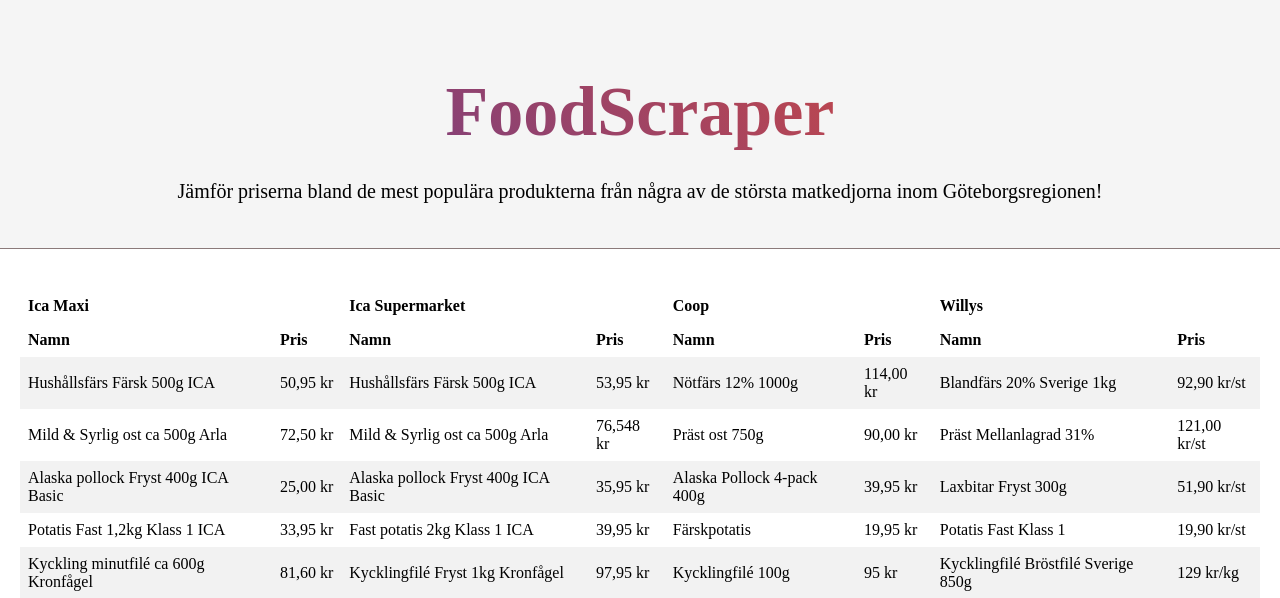
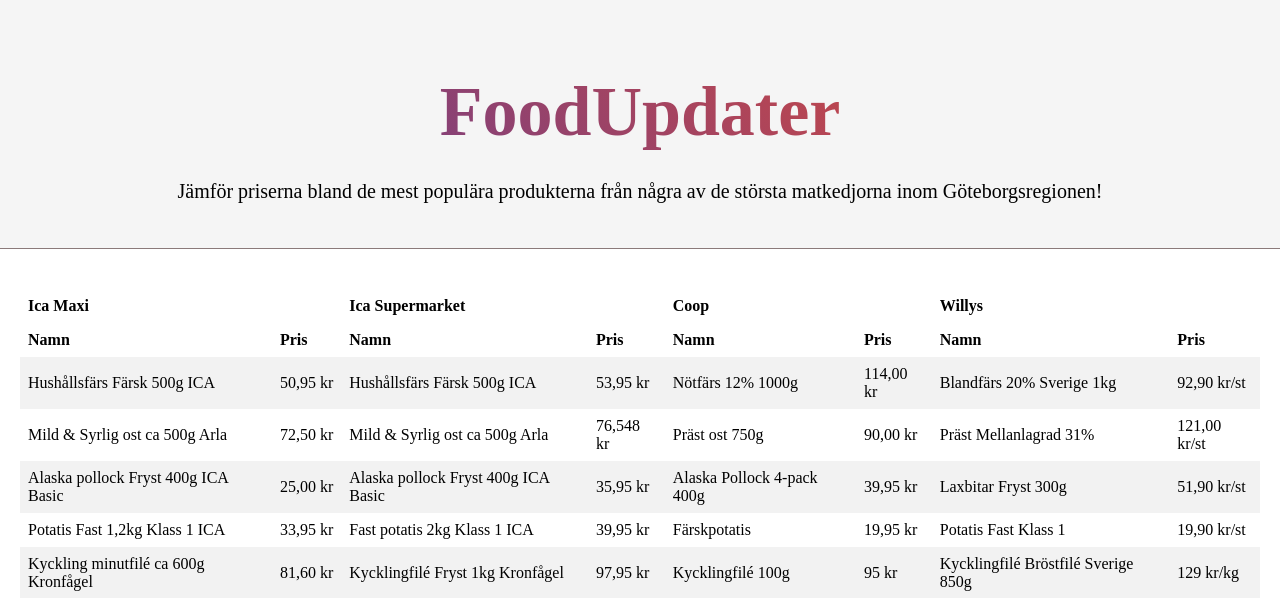
Before and after one commit to JuliaB-dotcom/first-web-scraper, a Flask app: page / in a window 1280 px wide. Shown: the top 598 px of the page. Run offline with Flask 3, Linux system fonts and the light colour scheme.

Commit message:
Update index.html

```diff
--- a/templates/index.html
+++ b/templates/index.html
@@ -8,7 +8,7 @@
 </head>
 <body>
 <div class="header">
-<h1>FoodScraper</h1>
+<h1>FoodUpdater</h1>
 <h3>Jämför priserna bland de mest populära produkterna från några av de
  största matkedjorna inom Göteborgsregionen!</h3>
 </div>
```
